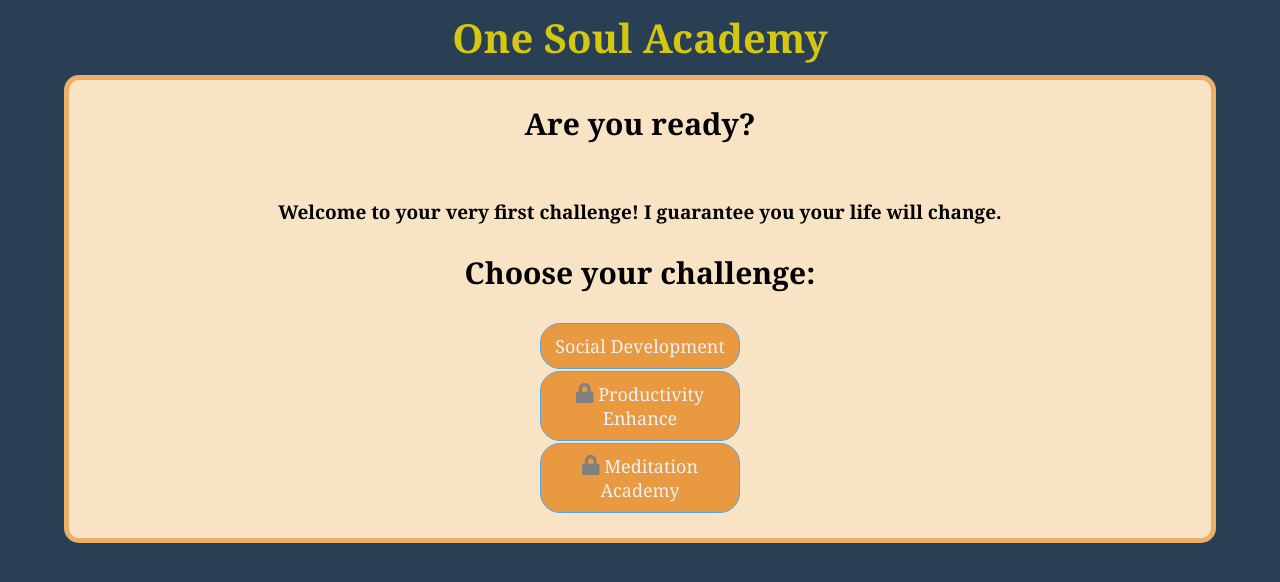
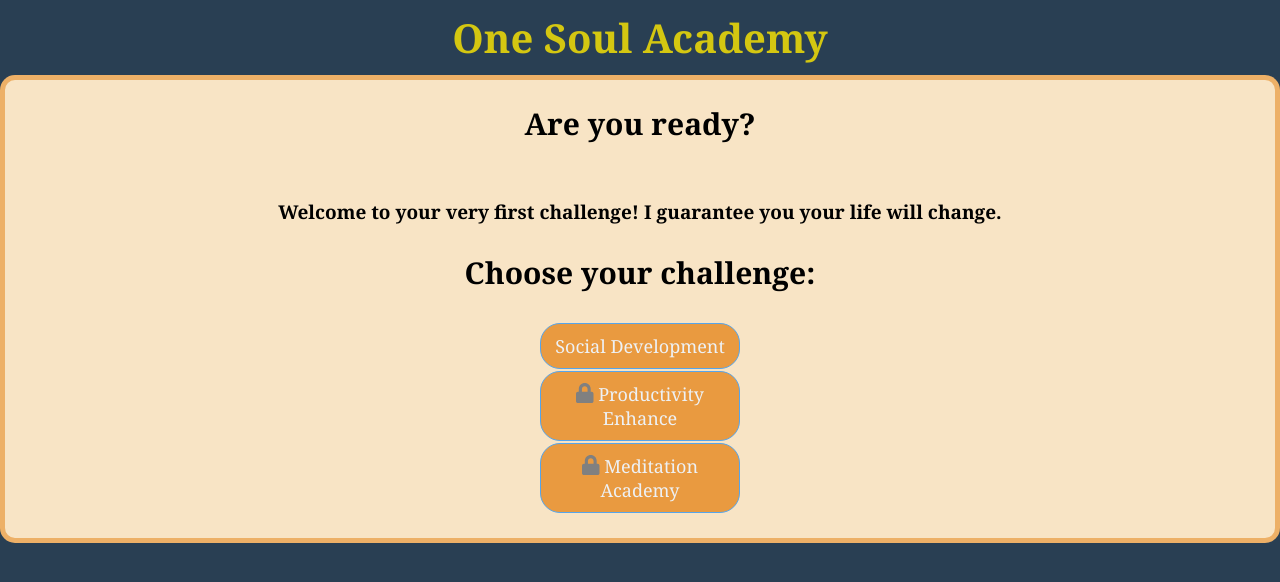
Before and after one commit to victorbaptistado/One-Soul-React, a React (Create React App) app: page / in a window 1280 px wide. Shown: the top 582 px of the page. Built offline with nearby package versions, Linux system fonts and the light colour scheme.

Commit message:
upgraed on general width

```diff
--- a/src/App.css
+++ b/src/App.css
@@ -15,7 +15,7 @@
 /* CONTAINERS */
 
 .wrapper {
-  max-width: 90vw;
+  max-width: 135rem;
   min-height: 25vw;
   max-height: fit-content;
   justify-items: center;
@@ -91,7 +91,7 @@
   text-align: center;
   height: fit-content;
   padding: 2%;
-  margin: 2%;
+  margin: 0%;
   border-radius: 2rem;
 }
 
--- a/src/Components/Challenge.js
+++ b/src/Components/Challenge.js
@@ -44,6 +44,7 @@ const Challenge = ({text}) => {
 
 
         <>
+
         <p style={{textAlign:"center", whiteSpace: "pre-wrap"}}>{text.body}</p>
         <button className="challengebtn" onClick={()=>challengeNow(count++)} >
         <FontAwesomeIcon icon={faAngleDoubleRight} style={{color:"blueviolet", height: "10rem", width: "5rem"}} />
@@ -61,6 +62,9 @@ const Challenge = ({text}) => {
         switch(count){
         case 1:
         return <>
+
+        <FontAwesomeIcon icon={faAngleDoubleRight} style={{color:"rgb(201, 183, 143)", height: "10rem", width: "5rem"}} />
+
         <p style={{ whiteSpace: "pre-wrap"}}>{text.warmUp1}</p>
         <button className="challengebtn" onClick={()=>challengeNow(count++)}>
         <FontAwesomeIcon icon={faAngleDoubleRight} style={{color:"blueviolet", height: "10rem", width: "5rem"}} />
@@ -124,11 +128,13 @@ const Challenge = ({text}) => {
         <button className="challengebtn" onClick={()=>challengeNow(count--)}>
         <FontAwesomeIcon icon={faAngleDoubleLeft} style={{color:"blueviolet", height: "10rem", width: "5rem"}} />
         </button>
+        <p style={{whiteSpace: "pre-wrap"}}>{text.mainChallenge}</p>
 
-        <p style={{whiteSpace: "pre-wrap"}}>{text.mainChallenge}</p>;
+        <FontAwesomeIcon icon={faAngleDoubleRight} style={{color:"rgb(201, 183, 143)", height: "10rem", width: "5rem"}} />
+
         </>
         }}
-        )};
+        )}
 
 /*
     const challengesFilt = challenges.filter(challenge => challenge.id === count);
```
Also changed, not shown: 15 other files (tests, documents, lock files or other folders).
